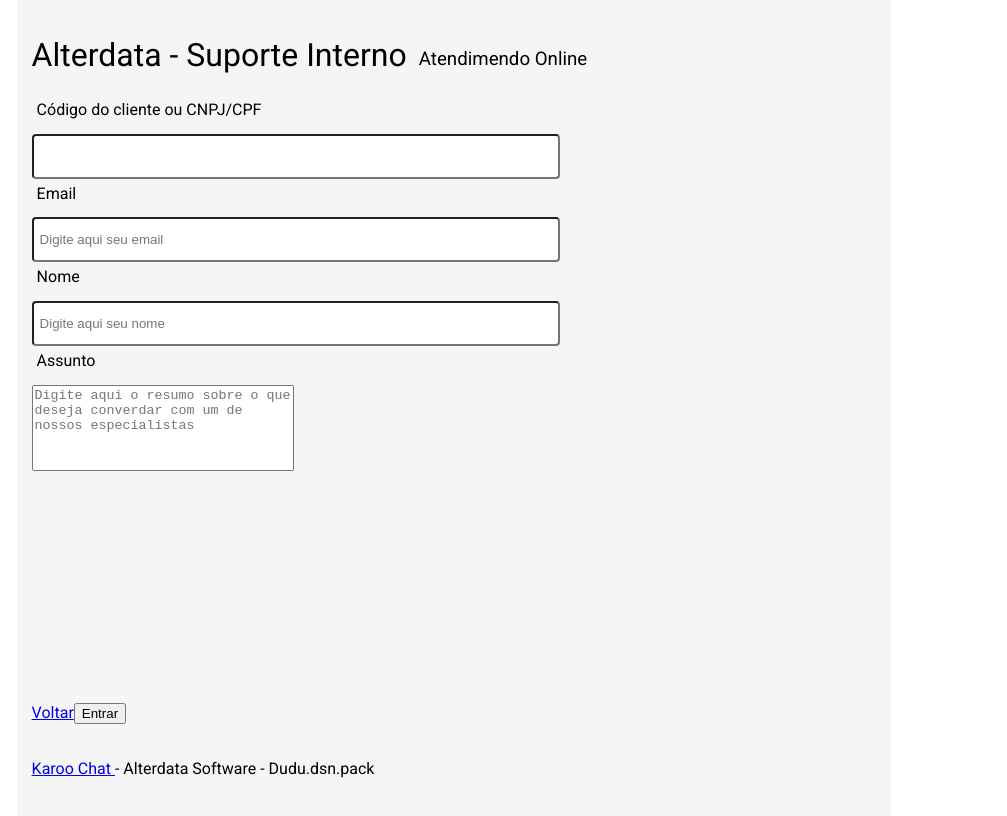
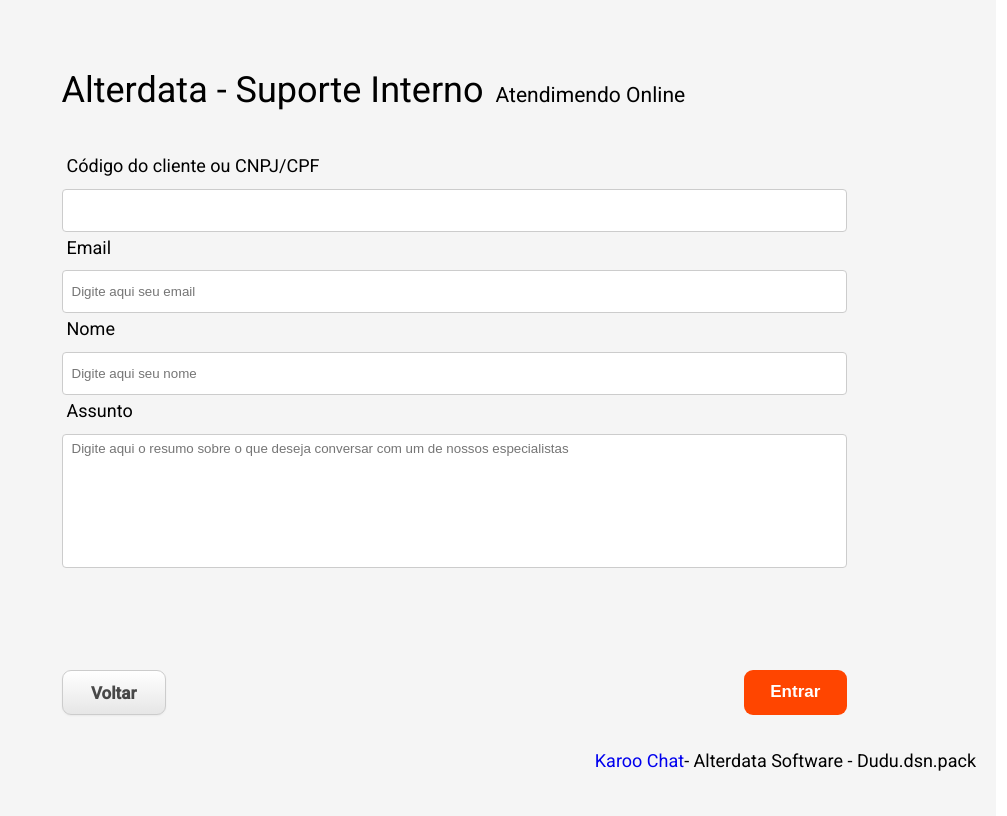
Before and after one commit to PauloDudu/NewKarooAngular, an Angular app in the folder new-karoo-angular/: page /form in a window 1280 px wide. Shown: the top 816 px of the page, without its empty margins (186-1193 px from the left). Built offline with nearby package versions, Linux system fonts and the light colour scheme.

Commit message:
Adding css to form page

```diff
--- a/new-karoo-angular/src/app/app-routing.module.ts
+++ b/new-karoo-angular/src/app/app-routing.module.ts
@@ -3,9 +3,11 @@ import { Routes, RouterModule } from '@angular/router';
 import { DashboardComponent } from "./components/Dashboard/dashboard.component";
 import { HttpClientModule } from '@angular/common/http';
 import { FormComponent } from './components/form/form.component';
+import { ChatComponent } from './components/chat/chat.component';
 
 const routes: Routes = [
   { path: 'form', component: FormComponent },
+  {path: 'chat', component: ChatComponent},
   { path: '**', component: DashboardComponent },
 
 ];
--- a/new-karoo-angular/src/app/components/form/form.component.css
+++ b/new-karoo-angular/src/app/components/form/form.component.css
@@ -1,10 +1,12 @@
 div.container {
   display: grid;
-    grid-template-rows: 10vh 76vh 7vh 6vh;
+  grid-template-rows: 15vh 65vh 10vh 10vh;
   margin: auto;
-    width: 66vw;
-    padding: 15px;
+  width: 80vw;
+  padding: 30px;
+  font-size: large;
   background-color: whitesmoke;
+  justify-content: center;
 }
 
 div.header {
@@ -12,7 +14,8 @@ div.header {
   align-items: center;
 }
 
-div.header h1, h3 {
+div.header h1,
+h3 {
   font-weight: 400;
 }
 
@@ -26,14 +29,96 @@ div.body {
 }
 
 div.body span {
-    width: 40vw;
+  width: 60vw;
   height: 3.6vh;
   margin: 5px;
 }
+
+div.body input,
+textarea {
+  width: 60vw;
+  padding: 6px;
+  outline: none;
+  border: 1px solid #cccccc;
+  color: #5f5f5f;
+  padding-left: 9px;
+  border-radius: 4px;
+}
+
 div.body input {
-    width: 40vw;
   height: 3.6vh;
-    padding: 6px;
-    border-radius: 4px;
+}
+
+div.body textarea {
+  height: 15vh;
+  resize: none;
+}
+
+div.body textarea::placeholder {
+  font-family: sans-serif;
+}
+
+div.body input:hover, textarea:hover {
+    border: 1px solid #ff822a;
+}
+
+div.body input:focus, textarea:focus {
+    border: 1px solid #ff822a;
+}
+
+
+div.links {
+  display: flex;
+  justify-content: space-between;
+}
+
+div.links a,
+button {
+  color: #fff;
+  border-radius: 9px;
+  cursor: pointer;
+  border: 0;
   outline: none;
+  height: 5.6vh;
+  width: 8vw;
+  display: flex;
+  justify-content: center;
+  align-items: center;
+  font-weight: bold;
+  font-size: 17px;
 }
+
+div.links a {
+  height: 5.4vh;
+  text-decoration: none;
+  color: rgba(0, 0, 0, 0.707);
+  background: white;
+  box-shadow: inset 0 1px 0 rgba(255, 255, 255, 0.2),
+    0 1px 2px rgba(0, 0, 0, 0.05);
+  border-color: rgba(0, 0, 0, 0.1);
+  background-image: linear-gradient(to bottom, #fff, #e6e6e6);
+  border: 1px solid #ccc;
+}
+
+div.links a:hover {
+  background: rgba(0, 0, 0, 0.2);
+  background-image: linear-gradient(to bottom, #fff, #cacacad4);
+}
+div.links button {
+  background: white;
+  background-color: #ff4500;
+}
+
+div.links button:hover {
+  background: #ff1900;
+}
+
+div.footer {
+  position: fixed;
+  display: flex;
+  margin-top: 90vh;
+  margin-left: 51vw;
+}
+div.footer a {
+  text-decoration: none;
+}
--- a/new-karoo-angular/src/app/components/form/form.component.html
+++ b/new-karoo-angular/src/app/components/form/form.component.html
@@ -11,11 +11,11 @@
             <span>Nome</span>
             <input type="text" placeholder="Digite aqui seu nome" [(ngModel)]="assunto.nomeCliente">
             <span>Assunto</span>
-        <textarea style="resize: none; width: 20vw; height: 10vh;" placeholder="Digite aqui o resumo sobre o que deseja converdar com um de nossos especialistas" [(ngModel)]="assunto.conteudo"></textarea>
+            <textarea placeholder="Digite aqui o resumo sobre o que deseja conversar com um de nossos especialistas" [(ngModel)]="assunto.conteudo"></textarea>
     </div>
     <div class="links">
         <a routerLink='/dashboard'>Voltar</a>
-        <button (click)="setAssunto()">Entrar</button>
+        <button (click)="setAssunto()" >Entrar</button>
     </div>
     <div class="footer">
         <a href="https://www.karoo.com.br/" target="blank"> Karoo Chat </a> - Alterdata Software - Dudu.dsn.pack
--- a/new-karoo-angular/src/app/components/form/form.component.ts
+++ b/new-karoo-angular/src/app/components/form/form.component.ts
@@ -23,10 +23,15 @@ export class FormComponent implements OnInit {
   }
 
   setAssunto() {
+    if(!this.assunto.codigoCliente || !this.assunto.conteudo || !this.assunto.email || !this.assunto.nomeCliente) {
+      alert("Preencha os campos por favor!");
+      return;
+    }
 
     if(!localStorage.getItem('@KAROO:assunto')) {
       localStorage.removeItem('@KAROO:assunto')
     }
     localStorage.setItem('@KAROO:assunto', JSON.stringify(this.assunto));
+    window.location.replace("/chat");
   }
 }
--- a/new-karoo-angular/src/styles.css
+++ b/new-karoo-angular/src/styles.css
@@ -3,6 +3,7 @@
 html,
 body {
     height: 100%;
+    font-family: Roboto, "Helvetica Neue", sans-serif;
 }
 
 body {
```
Lines whose indentation alone changed are shown as unchanged.
